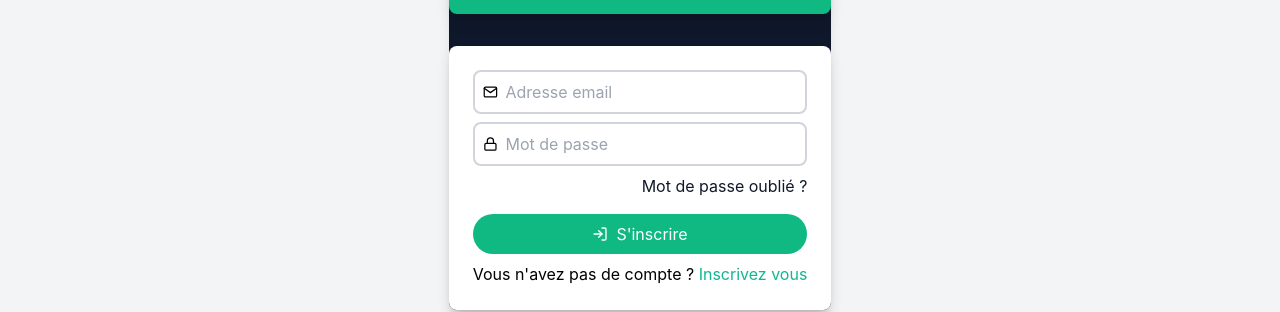
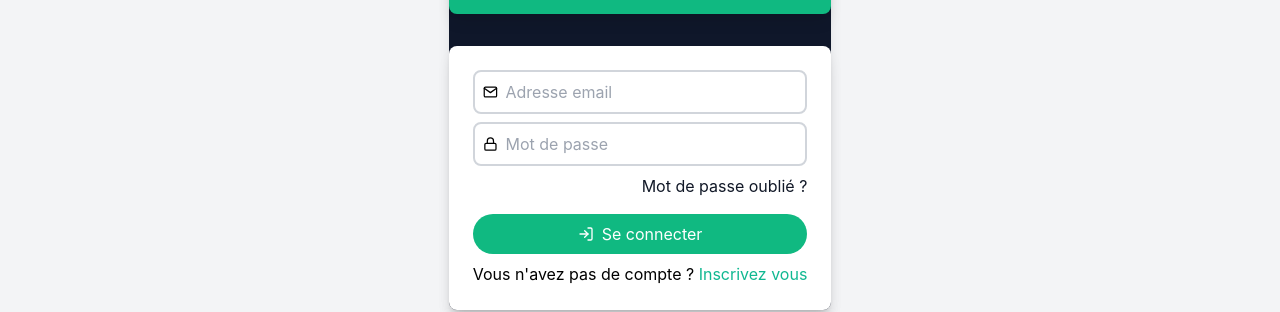
Before and after one commit to TSEFACKDEV/ECOTRACK-FRONT, a React (Vite) app: page /login in a window 1280 px wide. Shown: the part 367-679 px from the top of the page. Built offline with nearby package versions, Linux system fonts and the light colour scheme; no server answers.

Commit message:
debut de lauthentification

```diff
--- a/package.json
+++ b/package.json
@@ -11,11 +11,13 @@
   },
   "dependencies": {
     "axios": "^1.9.0",
+    "formik": "^2.4.6",
     "framer-motion": "^12.16.0",
     "react": "^19.1.0",
     "react-dom": "^19.1.0",
     "react-icons": "^5.5.0",
-    "react-router": "^7.6.2"
+    "react-router": "^7.6.2",
+    "yup": "^1.6.1"
   },
   "devDependencies": {
     "@eslint/js": "^9.25.0",
--- a/src/App.tsx
+++ b/src/App.tsx
@@ -10,6 +10,7 @@ import Register from "./pages/Main/Register";
 import Blog from "./pages/Main/Blog";
 import Signalement from "./pages/Main/Signalement";
 import Dons from "./pages/Main/Dons";
+import ResetPassWord from "./pages/Main/ResetPassWord";
 
 function App() {
   return (
@@ -25,6 +26,7 @@ function App() {
           <Route path="/signalement" index element={<Signalement/>} />
           <Route path="/blog" index element={<Blog/>} />
           <Route path="/register" index element={<Register/>} />
+          <Route path="/reset-password" index element={<ResetPassWord/>} />
         </Route>
 
         <Route/>
--- /dev/null
+++ b/src/hooks/useAuth.tsx
@@ -0,0 +1,43 @@
+import { useState, useEffect } from 'react';
+import { useNavigate } from 'react-router';
+
+interface User {
+  id: number;
+  firstname: string;
+  lastname: string;
+  email: string;
+  role: string;
+}
+
+export const useAuth = () => {
+  const [user, setUser] = useState<User | null>(null);
+  const [isAuthenticated, setIsAuthenticated] = useState(false);
+  const navigate = useNavigate();
+
+  useEffect(() => {
+    const token = localStorage.getItem('token');
+    const userData = localStorage.getItem('user');
+
+    if (token && userData) {
+      setUser(JSON.parse(userData));
+      setIsAuthenticated(true);
+    }
+  }, []);
+
+  const login = (token: string, userData: User) => {
+    localStorage.setItem('token', token);
+    localStorage.setItem('user', JSON.stringify(userData));
+    setUser(userData);
+    setIsAuthenticated(true);
+  };
+
+  const logout = () => {
+    localStorage.removeItem('token');
+    localStorage.removeItem('user');
+    setUser(null);
+    setIsAuthenticated(false);
+    navigate('/login');
+  };
+
+  return { user, isAuthenticated, login, logout };
+};
--- a/src/layout/MainLayout/Header.tsx
+++ b/src/layout/MainLayout/Header.tsx
@@ -1,10 +1,20 @@
-import React, { useState } from 'react'
-import { Link } from 'react-router'
+import React, { useEffect, useState } from "react";
+import { Link } from "react-router";
 import {
-  FiHome, FiBookOpen, FiAlertCircle, FiGift, FiInfo,
-  FiHelpCircle, FiLogIn, FiUserPlus, FiMenu, FiX, FiRefreshCw,
-  FiList
-} from 'react-icons/fi'
+  FiHome,
+  FiBookOpen,
+  FiAlertCircle,
+  FiGift,
+  FiInfo,
+  FiHelpCircle,
+  FiLogIn,
+  FiUserPlus,
+  FiMenu,
+  FiX,
+  FiRefreshCw,
+  FiList,
+} from "react-icons/fi";
+import { useAuth } from "../../hooks/useAuth";
 
 const navLinks = [
   { to: "/", label: "Accueil", icon: <FiHome /> },
@@ -14,19 +24,45 @@ const navLinks = [
   { to: "/blog", label: "Blog", icon: <FiBookOpen /> },
   { to: "/about", label: "A Propos", icon: <FiInfo /> },
   { to: "/faq", label: "FAQs", icon: <FiHelpCircle /> },
-]
+];
 
 const Header = () => {
-  const [menuOpen, setMenuOpen] = useState(false)
+  const [userName, setUserName] = useState<string | null>(null);
+
+  useEffect(() => {
+    const userStr = localStorage.getItem("user");
+    if (userStr) {
+      try {
+        const user = JSON.parse(userStr);
+        setUserName(user.firstName);
+      } catch {
+        setUserName(null);
+      }
+    }
+  }, []);
+
+  const handleLogout = () => {
+    // Supprime le token ou les infos utilisateur
+    localStorage.removeItem("token"); // adapte selon ton app
+    // Recharge l'application
+    window.location.reload();
+  };
+
+  const { isAuthenticated } = useAuth();
+
+  const [menuOpen, setMenuOpen] = useState(false);
 
   // Ferme le menu mobile au clic sur un lien
-  const handleLinkClick = () => setMenuOpen(false)
+  const handleLinkClick = () => setMenuOpen(false);
 
   return (
     <nav className="w-full bg-white shadow-xl fixed top-0 left-0 z-30">
       <div className="max-w-8xl mx-auto flex justify-between items-center px-4 md:px-10 py-4">
         {/* LOGO */}
-        <Link to="/" className="flex items-center gap-2 text-[#10B981] text-2xl font-bold cursor-pointer">
+        <Link
+          to="/"
+          className="flex items-center gap-2 text-[#10B981] text-2xl font-bold cursor-pointer"
+        >
           <FiRefreshCw className="text-[#10B981]" size={28} />
           Eco <span className="font-extrabold text-gray-900">Track</span>
         </Link>
@@ -55,17 +91,36 @@ const Header = () => {
         </ul>
         {/*  buttons en plains écrant */}
         <div className="hidden md:flex items-center gap-3">
+          {isAuthenticated ? (
+            <>
+              {userName && (
+                <span className="font-semibold text-green-700">
+                  Bonjour, {userName}
+                </span>
+              )}
+              <button className="btn1 " onClick={handleLogout}>
+                <FiLogIn /> Déconection
+              </button>
+            </>
+          ) : (
+            <>
               <Link className="btn1 " to="/login">
                 <FiLogIn /> Connexion
               </Link>
               <Link className="btn2 " to="/register">
                 <FiUserPlus /> Inscription
               </Link>
+            </>
+          )}
         </div>
       </div>
 
       {/* Mobile menu */}
-      <div className={`md:hidden transition-all duration-300 bg-white shadow-lg ${menuOpen ? 'max-h-[500px] py-4' : 'max-h-0 overflow-hidden py-0'}`}>
+      <div
+        className={`md:hidden transition-all duration-300 bg-white shadow-lg ${
+          menuOpen ? "max-h-[500px] py-4" : "max-h-0 overflow-hidden py-0"
+        }`}
+      >
         <ul className="flex flex-col gap-4 px-6">
           {navLinks.map(({ to, label, icon }) => (
             <li key={to}>
@@ -90,7 +145,7 @@ const Header = () => {
         </div>
       </div>
     </nav>
-  )
-}
+  );
+};
 
-export default Header
+export default Header;
--- a/src/pages/Main/Login.tsx
+++ b/src/pages/Main/Login.tsx
@@ -1,8 +1,24 @@
-import React from 'react'
-import { FiLoader, FiLock, FiLogIn, FiMail, FiUser } from 'react-icons/fi'
-import { Link } from 'react-router'
+import React from "react";
+import { FiLock, FiLogIn, FiMail, FiUser } from "react-icons/fi";
+import { Link } from "react-router";
+
+import * as Yup from "yup";
+import { useNavigate } from "react-router";
+import { useAuth } from "../../hooks/useAuth";
+import { login } from "../../services/authService";
+import { ErrorMessage, Field, Form, Formik } from "formik";
+
+const LoginSchema = Yup.object().shape({
+  email: Yup.string()
+    .email("Adresse email invalide")
+    .required("L'adresse email est requise"),
+  password: Yup.string()
+    .required("Le mot de passe est requis"),
+});
 
 const Login = () => {
+  const navigate = useNavigate();
+  const { login: authLogin } = useAuth();
   return (
     <div className="flex items-center justify-center min-h-screen mt-[50px] w-lg lg:w-xl bg-gray-100">
       <div className="shadow-lg  rounded-lg bg-slate-900">
@@ -11,44 +27,78 @@ const Login = () => {
             <FiUser size={28} />
           </div>
           <h1 className="text-white text-xl">Connexion</h1>
-          <p className="text-white">
-            Connectez vous à votre compte écotrack
-          </p>
+          <p className="text-white">Connectez vous à votre compte écotrack</p>
         </div>
         <div className="bg-white p-6 rounded-lg shadow-lg">
-          <form>
-
+          <Formik
+            initialValues={{ email: "", password: "" }}
+            validationSchema={LoginSchema}
+            onSubmit={async (values, { setSubmitting, setErrors }) => {
+              try {
+                const response = await login(values.email, values.password);
+                authLogin(response.data.token, response.data.user);
+                navigate("/");
+                 window.location.reload();
+              } catch (error) {
+                setErrors({
+                  email: "Invalid credentials",
+                  password: "Invalid credentials",
+                });
+                console.log('====================================');
+                console.log(error);
+                console.log('====================================');
+              } finally {
+                setSubmitting(false);
+              }
+            }}
+          >
+            {({ isSubmitting }) => (
+              <Form>
+                <div>
                   <div className="box">
                   <FiMail />
-              <input
+                  <Field
+                    id="email"
+                    name="email"
                     type="email"
-                id="email"
+                    autoComplete="email"
+                    values="email"
                     placeholder="Adresse email"
                     required
                   />
                 </div>
+                  <ErrorMessage name="email" component="div" className="text-red-500 text-sm" />
+                </div>
 
+                <div>
                   <div className="box">
                   <FiLock />
-              <input
+                  <Field
+                    id="password"
+                    name="password"
                     type="password"
-                id="password"
+                    values="password"
+                    autoComplete="current-password"
                     placeholder="Mot de passe"
                     required
                   />
                 </div>
+                  <ErrorMessage name="password" component="div" className="text-red-500 text-sm" />
+                </div>
 
-            <p className='text-right mb-4'>
+                <p className="text-right mb-4">
                   <Link className="text-gray-900" to={"/forgot-password"}>
                     Mot de passe oublié ?
                   </Link>
                 </p>
 
-            <button className="btn1 w-full mb-2" type="submit">
-              <FiLogIn /> S'inscrire
+                <button className="btn1 w-full mb-2" type="submit" disabled={isSubmitting} >
+                  <FiLogIn /> Se connecter
                 </button>
-          </form>
-          <p className="text-center" >
+              </Form>
+            )}
+          </Formik>
+          <p className="text-center">
             Vous n'avez pas de compte ?{" "}
             <Link className="text-[#10B891]" to={"/register"}>
               Inscrivez vous
@@ -57,7 +107,7 @@ const Login = () => {
         </div>
       </div>
     </div>
-  )
-}
+  );
+};
 
-export default Login
+export default Login;
--- /dev/null
+++ b/src/services/api.ts
@@ -0,0 +1,39 @@
+import axios from 'axios';
+
+const API_URL = import.meta.env.VITE_API_URL || 'http://127.0.0.1:5000/eco';
+
+const api = axios.create({
+  baseURL: API_URL,
+  headers: {
+    'Content-Type': 'application/json',
+  },
+});
+
+// ajouter une requet pour intercepter le token include the token
+api.interceptors.request.use(
+  (config) => {
+    const token = localStorage.getItem('token');
+    if (token) {
+      config.headers.Authorization = `Bearer ${token}`;
+    }
+    return config;
+  },
+  (error) => {
+    return Promise.reject(error);
+  }
+);
+
+// ajouter une requette pour intercepter les  errors
+api.interceptors.response.use(
+  (response) => response,
+  (error) => {
+    if (error.response.status === 401) {
+      localStorage.removeItem('token');
+      localStorage.removeItem('user');
+      window.location.href = '/login';
+    }
+    return Promise.reject(error);
+  }
+);
+
+export default api;
--- /dev/null
+++ b/src/services/authService.ts
@@ -0,0 +1,34 @@
+import api from './api';
+
+interface UserData {
+  firstName: string;
+  lastName: string;
+  email: string;
+  password: string;
+  tel?: string;
+}
+
+export const register = async (userData: UserData) => {
+  const response = await api.post('/auth/register', userData);
+  return response.data;
+};
+
+export const login = async (email: string, password: string) => {
+  const response = await api.post('/auth/login', { email, password });
+  return response.data;
+};
+
+export const logout = async () => {
+  const response = await api.post('/auth/logout');
+  return response.data;
+};
+
+export const forgotPassword = async (email: string) => {
+  const response = await api.post('/auth/forgot-password', { email });
+  return response.data;
+};
+
+export const resetPassword = async (token: string, newPassword: string) => {
+  const response = await api.post('/auth/reset-password', { token, newPassword });
+  return response.data;
+};
```
Also changed, not shown: src/pages/Main/ResetPassWord.tsx (added, +9 -0 lines), src/services/userService.ts (added, +21 -0 lines), src/types/index.ts (added, +7 -0 lines), 1 other file (tests, documents, lock files or other folders). Lines whose indentation alone changed are shown as unchanged.
